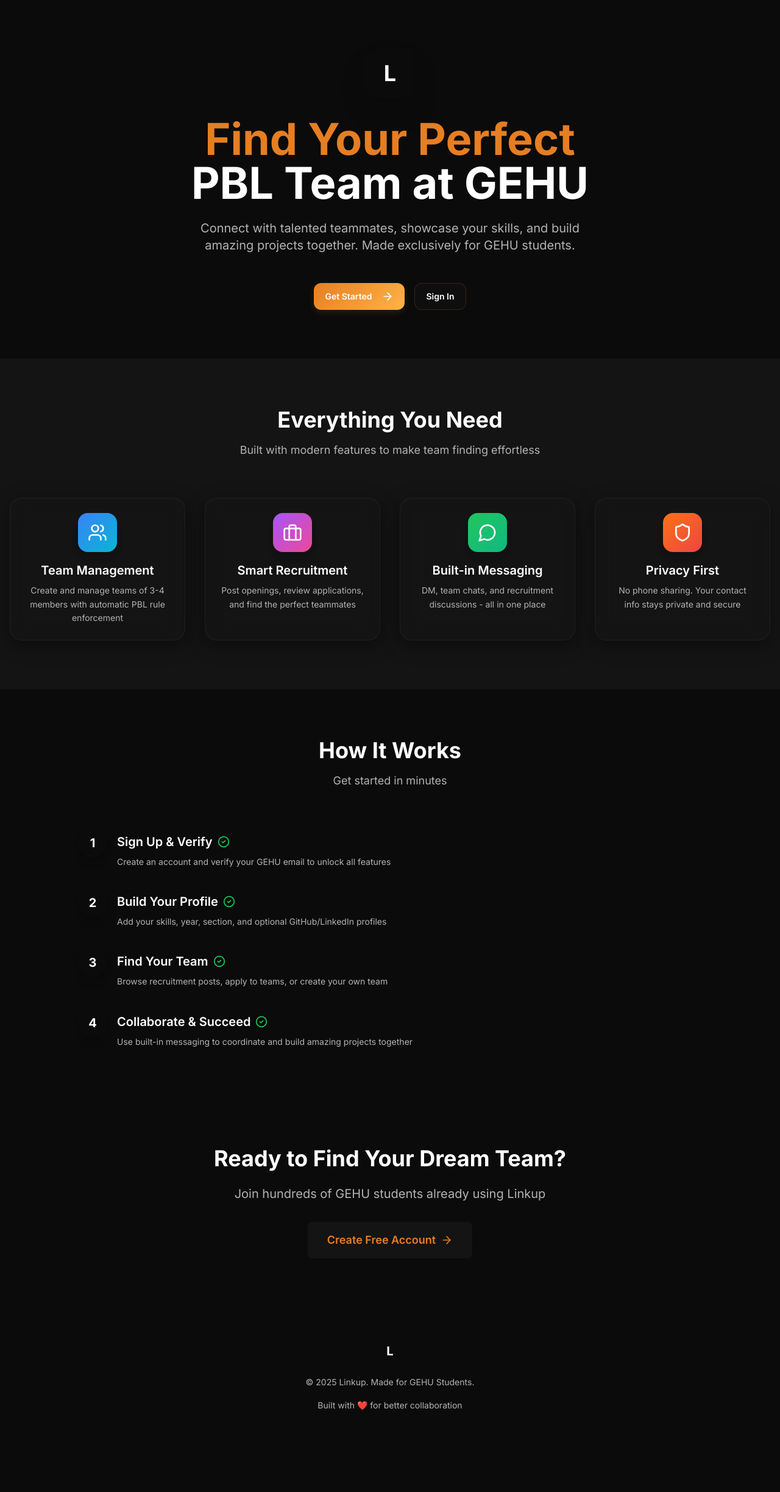
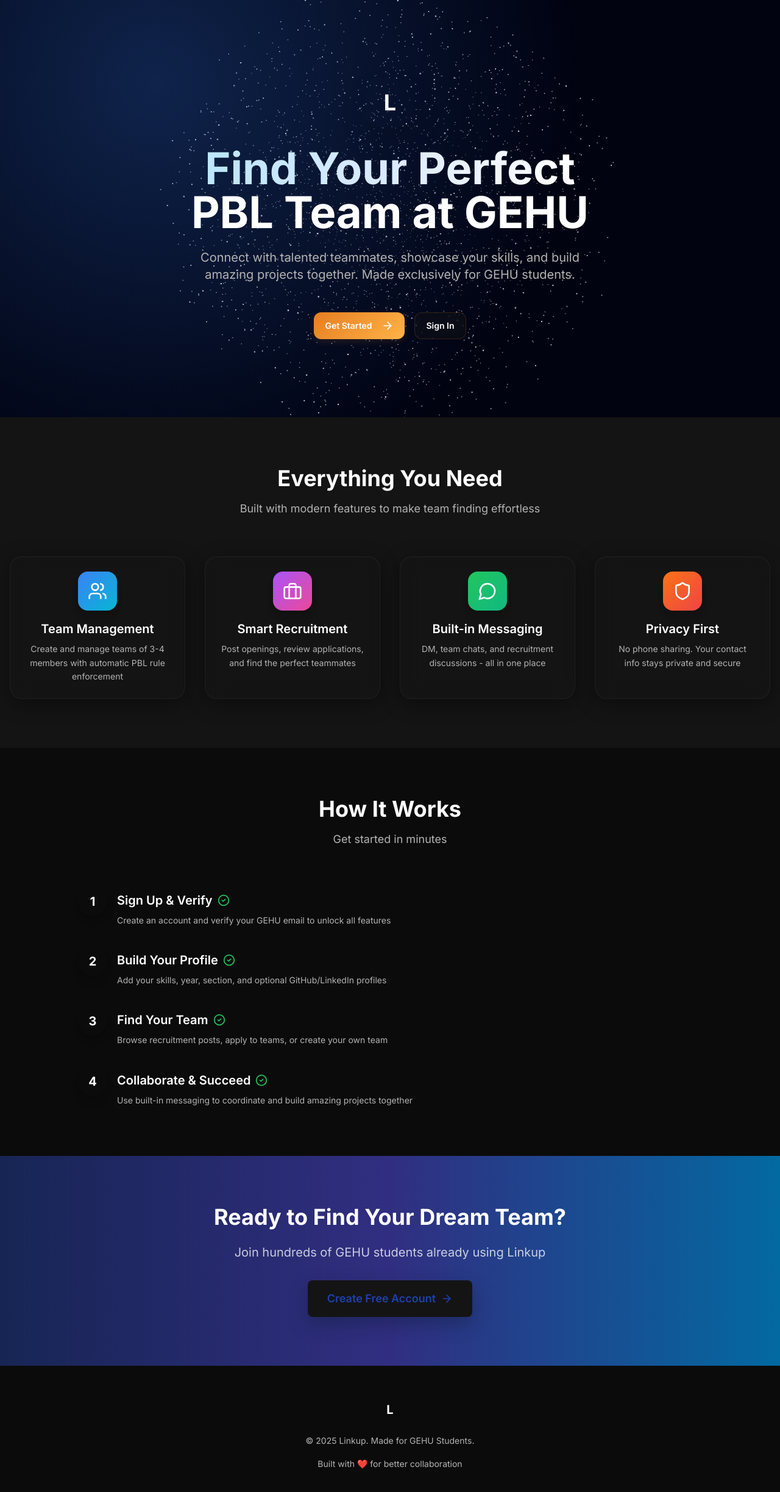
Before and after one commit to KamalSDhami/Link-UP, a React (Vite) app: page / in a window 1280 px wide. Shown: the top 2446 px of the page at 61% size. Before the commit the page ends 2362 px from the top, so only its background shows below. Built offline with nearby package versions, Linux system fonts and the light colour scheme; no server answers.

Commit message:
improve homepage herosection

```diff
--- /dev/null
+++ b/src/components/landing/HeroParticleField.tsx
@@ -0,0 +1,85 @@
+import { Canvas, useFrame } from '@react-three/fiber'
+import type { RootState } from '@react-three/fiber'
+import { Points, PointMaterial } from '@react-three/drei'
+import * as THREE from 'three'
+import { useEffect, useMemo, useRef } from 'react'
+
+type PointerState = {
+  x: number
+  y: number
+}
+
+function ParticleField() {
+  const pointsRef = useRef<THREE.Points>(null)
+  const baseRotation = useRef(0)
+  const pointer = useRef<PointerState>({ x: 0, y: 0 })
+
+  useEffect(() => {
+    const handlePointerMove = (event: PointerEvent) => {
+      pointer.current.x = (event.clientX / window.innerWidth) * 2 - 1
+      pointer.current.y = (event.clientY / window.innerHeight) * 2 - 1
+    }
+
+    window.addEventListener('pointermove', handlePointerMove)
+    return () => window.removeEventListener('pointermove', handlePointerMove)
+  }, [])
+
+  const positions = useMemo(() => {
+    const count = 2400
+    const radius = 4
+    const posArray = new Float32Array(count * 3)
+
+    for (let i = 0; i < count; i += 1) {
+      const r = radius * Math.pow(Math.random(), 0.35)
+      const theta = Math.random() * Math.PI * 2
+      const phi = Math.acos(2 * Math.random() - 1)
+
+      posArray[i * 3] = r * Math.sin(phi) * Math.cos(theta)
+      posArray[i * 3 + 1] = r * Math.sin(phi) * Math.sin(theta)
+      posArray[i * 3 + 2] = r * Math.cos(phi)
+    }
+
+    return posArray
+  }, [])
+
+  useFrame((_state: RootState, delta: number) => {
+    if (!pointsRef.current) return
+    baseRotation.current += delta * 0.25
+
+    const targetX = pointer.current.y * 0.4
+    const targetY = pointer.current.x * 0.6
+
+    pointsRef.current.rotation.x = THREE.MathUtils.lerp(pointsRef.current.rotation.x, targetX, 0.05)
+    pointsRef.current.rotation.y = THREE.MathUtils.lerp(pointsRef.current.rotation.y, baseRotation.current + targetY, 0.05)
+  })
+
+  return (
+    <Points ref={pointsRef} positions={positions} stride={3} frustumCulled>
+      <PointMaterial
+        transparent
+        color="#b8d9ff"
+        size={0.035}
+        sizeAttenuation
+        depthWrite={false}
+        opacity={0.9}
+      />
+    </Points>
+  )
+}
+
+export function HeroParticleField() {
+  return (
+    <Canvas
+      className="h-full w-full"
+      dpr={[1, 1.5]}
+      camera={{ position: [0, 0, 8], fov: 55 }}
+      gl={{ antialias: true }}
+    >
+  <color attach="background" args={[ '#010311' ]} />
+  <fog attach="fog" args={[ '#010311', 12, 26 ]} />
+      <ParticleField />
+    </Canvas>
+  )
+}
+
+export default HeroParticleField
--- a/src/pages/landing/LandingPage.tsx
+++ b/src/pages/landing/LandingPage.tsx
@@ -1,6 +1,7 @@
 import { Link } from 'react-router-dom'
 import { motion } from 'framer-motion'
 import { Users, Briefcase, MessageCircle, Shield, ArrowRight, CheckCircle2 } from 'lucide-react'
+import HeroParticleField from '@/components/landing/HeroParticleField'
 import { useAuthStore } from '@/store/authStore'
 import { Navigate } from 'react-router-dom'
 
@@ -14,10 +15,16 @@ export default function LandingPage() {
   return (
     <div className="min-h-screen">
       {/* Hero Section */}
-      <section className="relative overflow-hidden py-20 px-4">
-        <div className="absolute inset-0 bg-gradient-to-br from-primary-100 via-accent-50 to-slate-100 opacity-60"></div>
+      <section
+        className="relative min-h-[38rem] overflow-hidden px-4 py-24 md:py-32"
+        style={{ background: 'radial-gradient(circle at 50% -10%, rgba(21,94,199,0.35), transparent 55%), #010310' }}
+      >
+        <div className="pointer-events-none absolute inset-0 z-0">
+          <HeroParticleField />
+        </div>
+        <div className="pointer-events-none absolute inset-0 z-10 bg-[radial-gradient(circle_at_20%_20%,rgba(59,130,246,0.26),transparent_60%)]"></div>
 
-        <div className="relative max-w-7xl mx-auto">
+        <div className="relative z-20 mx-auto max-w-7xl">
           <motion.div
             initial={{ opacity: 0, y: 20 }}
             animate={{ opacity: 1, y: 0 }}
@@ -31,13 +38,15 @@ export default function LandingPage() {
               </div>
             </div>
 
-            <h1 className="text-6xl md:text-7xl font-display font-bold mb-6">
-              <span className="text-gradient">Find Your Perfect</span>
+            <h1 className="mb-6 text-6xl font-display font-bold text-white md:text-7xl">
+              <span className="bg-gradient-to-r from-sky-200 via-blue-100 to-white bg-clip-text text-transparent">
+                Find Your Perfect
+              </span>
               <br />
-              <span className="text-slate-900">PBL Team at GEHU</span>
+              <span className="text-white">PBL Team at GEHU</span>
             </h1>
 
-            <p className="text-xl text-slate-600 mb-12 max-w-2xl mx-auto">
+            <p className="text-xl text-slate-200 mb-12 max-w-2xl mx-auto">
               Connect with talented teammates, showcase your skills, and build amazing projects together.
               Made exclusively for GEHU students.
             </p>
@@ -134,15 +143,18 @@ export default function LandingPage() {
       </section>
 
       {/* CTA Section */}
-      <section className="py-20 px-4 bg-gradient-to-br from-primary-600 to-accent-600">
-        <div className="max-w-4xl mx-auto text-center">
-          <h2 className="text-4xl font-display font-bold text-white mb-6">
+      <section className="bg-gradient-to-r from-blue-950 via-indigo-900 to-sky-700 px-4 py-20">
+        <div className="mx-auto max-w-4xl text-center">
+          <h2 className="mb-6 text-4xl font-display font-bold text-white">
             Ready to Find Your Dream Team?
           </h2>
-          <p className="text-xl text-primary-100 mb-8">
+          <p className="mb-8 text-xl text-slate-100/80">
             Join hundreds of GEHU students already using Linkup
           </p>
-          <Link to="/signup" className="bg-white text-primary-600 px-8 py-4 rounded-lg font-semibold text-lg hover:shadow-2xl transition-all duration-200 inline-flex items-center space-x-2">
+          <Link
+            to="/signup"
+            className="inline-flex items-center space-x-2 rounded-lg bg-white px-8 py-4 text-lg font-semibold text-blue-800 shadow-[0_12px_30px_rgba(15,30,60,0.45)] transition-all duration-200 hover:shadow-[0_16px_40px_rgba(9,15,40,0.6)]"
+          >
             <span>Create Free Account</span>
             <ArrowRight className="w-5 h-5" />
           </Link>
```
Also changed, not shown: package.json (+12 -9 lines), 1 other file (tests, documents, lock files or other folders).
